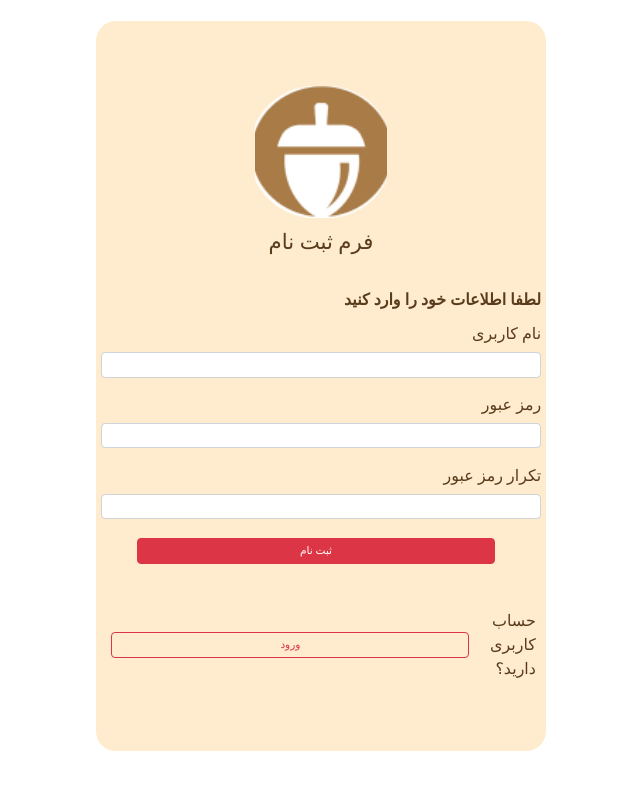
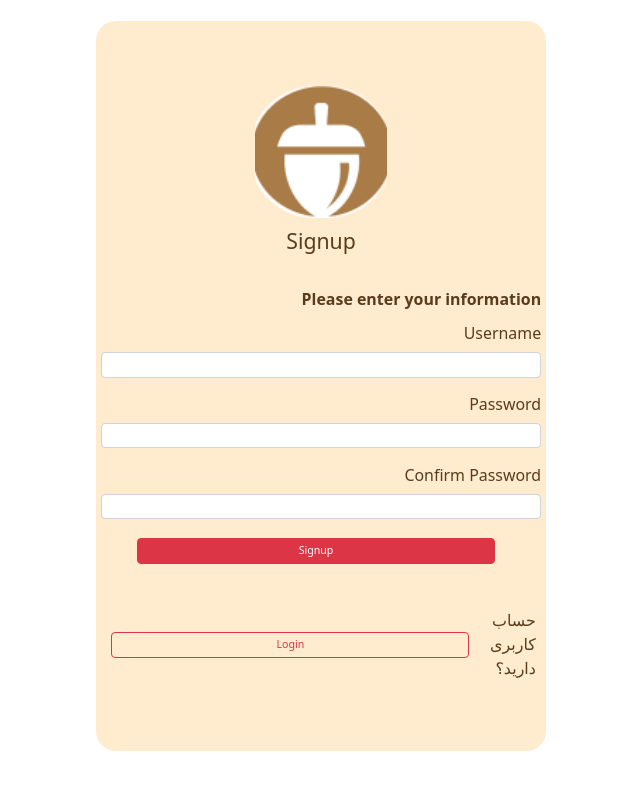
Before and after one commit to pzarghami/Amazon, a React (Create React App) app in the folder Front/baloot/: page /signup in a window 1280 px wide. Shown: the top 790 px of the page, without its empty margins (319-959 px from the left). Built offline with nearby package versions, Linux system fonts and the light colour scheme.

Commit message:
Add Header with profile.

```diff
--- a/Front/baloot/src/layout/HeaderWithoutProfile.css
+++ b/Front/baloot/src/layout/HeaderWithoutProfile.css
@@ -10,42 +10,36 @@
 
 .search-box .category {
     width: 7.1vw;
-    height: 6.2vh;
-
+    height: 6vh;
+    font-family: 'Inter';
+    font-style: normal;
+    font-weight: 400;
+    font-size: 3vh;
+    line-height: 29px;
+    text-align: center;
+    color: #593C1C;
     background: #D8C1A8;
     mix-blend-mode: normal;
     border-radius: 15px;
-
+    border-color: #D8C1A8;
     display: flex;
     align-items: center;
 }
 
-.search-box .category span {
+.search-box .category option {
     font-family: 'Inter';
     font-style: normal;
     font-weight: 400;
     font-size: 1.5rem;
     line-height: 29px;
     text-align: center;
+    margin-left: 0.9vw;
+    border-radius: 60px;
+    color: #593C1C;
+    border:1px solid red;
 
-    margin-left: 0.9vw;
-
-    color: #593C1C;
 }
 
-.search-box span {
-    font-family: 'Inter';
-    font-style: normal;
-    font-weight: 400;
-    font-size: 1.5rem;
-    line-height: 29px;
-    /* identical to box height */
-
-    text-align: center;
-    margin-left: 1.4vw;
-
-    color: #919191;
-}
 
 .search-box img {
     width: 1.6vw;
--- a/Front/baloot/src/layout/HeaderWithoutProfile.js
+++ b/Front/baloot/src/layout/HeaderWithoutProfile.js
@@ -19,7 +19,7 @@ export default function HeaderWithoutProfile() {
                             <option value="cat">Category</option>
                         </select>
                         <input type="text" className='search-for' ></input>
-                        <img src={magnifier} alt="magnifier" />
+                        <img src={magnifier} alt="magnifier" type="submit" />
                     </form>
                 </>
             }
--- a/Front/baloot/src/pages/js/Login.js
+++ b/Front/baloot/src/pages/js/Login.js
@@ -55,7 +55,7 @@ export default function Login() {
                 type="username"
                 id="form2Example11"
                 className="form-control"
-                onChange={e=> {setUser(e.target.value)}}
+                onChange={e => {setUser(e.target.value)}}
                 />
             </div>
 
@@ -65,7 +65,6 @@ export default function Login() {
                 type="password"
                 id="form2Example22"
                 className="form-control"
-
                 onChange={e => { setPassword(e.target.value) }}
                  />
 
--- a/Front/baloot/src/pages/js/Signup.js
+++ b/Front/baloot/src/pages/js/Signup.js
@@ -1,9 +1,44 @@
 import '../css/auth.css';
 import logo from '../../images/logo.png'
 import { Link, useLocation, useNavigate } from 'react-router-dom';
+import { useState } from 'react';
+import axios from 'axios';
 
 
 export default function Signup() {
+    const location = useLocation();
+    const navigate = useNavigate();
+
+    const [error, setError] = useState('');
+
+    const [username, setUser] = useState('');
+    const [password, setPassword] = useState('');
+    const [passwordAuth, setPasswordAuth] = useState('');
+
+    const handelSignup = async (e) => {
+
+        e.preventDefault();
+        setError('');
+        const from = location.state?.from || '/commodities';
+        try {
+            if(password != passwordAuth){
+                setError("Your password is not the same.");
+                return;
+            }
+            const data = { username, password };
+
+            const response = await axios.post('/auth/login/', data);
+
+            if (response.data.status) {
+                localStorage.setItem('userLoggedIn', true);
+                localStorage.setItem('userId', username);
+                navigate(from, { replace: true });
+            }
+
+        } catch (e) {
+            setError('The username is already taken.')
+        }
+    }
     return (
         <div class="floating-card-signup">
             <div class="card-body p-md-5 mx-md-4">
@@ -13,39 +48,53 @@ export default function Signup() {
                 </div>
 
                 <div class="text-center">
-                    <h2 class="mt-1 mb-5 pb-1">فرم ثبت نام</h2>
+                    <h2 class="mt-1 mb-5 pb-1">Signup</h2>
                 </div>
 
-                <form>
-                    <p><strong>لطفا اطلاعات خود را وارد کنید</strong></p>
+                <form onSubmit={handelSignup}>
+                    <p><strong>Please enter your information</strong></p>
 
                     <div class="form-outline mb-4">
-                        <label class="form-label" for="form2Example11">نام کاربری</label>
-                        <input type="email" id="form2Example11" class="form-control" />
+                        <label class="form-label" for="form2Example11">Username</label>
+                        <input type="username"
+                            id="form2Example11"
+                            class="form-control"
+                            onChange={e => { setUser(e.target.value) }}
+                        />
+                    </div>
+
+                    <div class="form-outline mb-4">
+                        <label class="form-label" for="form2Example22">Password</label>
+                        <input
+                            type="password"
+                            id="form2Example22"
+                            class="form-control"
+                            onChange={e => { setPassword(e.target.value) }} />
 
                     </div>
 
                     <div class="form-outline mb-4">
-                        <label class="form-label" for="form2Example22">رمز عبور</label>
-                        <input type="password" id="form2Example22" class="form-control" />
+                        <label class="form-label" for="form2Example22">Confirm Password</label>
+                        <input type="password"
+                            id="form2Example22"
+                            class="form-control"
+                            onChange={e => { setPasswordAuth(e.target.value) }} />
 
                     </div>
-
-                    <div class="form-outline mb-4">
-                        <label class="form-label" for="form2Example22">تکرار رمز عبور</label>
-                        <input type="password" id="form2Example22" class="form-control" />
-
-                    </div>
-
-                    <div class="text-center pt-1 mb-5 pb-1">
-                        <button class="btn btn-danger btn-block fa-lg gradient-custom-2 mb-3" type="button">ثبت نام</button>
+                    {error &&
+                        <div className="text-center pt-1 mb-5 pb-1">
+                            <span className='text-danger'>{error}</span>
+                        </div>
+                    }
+                    <div className="text-center pt-1 mb-5 pb-1">
+                        <button className="btn btn-danger btn-block fa-lg gradient-custom-2 mb-3" type="submit">Signup</button>
                     </div>
 
                     <div class="d-flex align-items-center justify-content-center pb-4">
 
                         <div class="mx-3">
                             <Link to='/login'>
-                                <button type="button" class="btn btn-outline-danger">ورود</button>
+                                <button type="button" class="btn btn-outline-danger">Login</button>
                             </Link>
 
                         </div>
--- a/Front/baloot/src/pages/js/User.js
+++ b/Front/baloot/src/pages/js/User.js
@@ -0,0 +1,5 @@
+export default function User() {
+    return (
+
+    )
+}
```
Also changed, not shown: Front/baloot/src/images/Line 1.png (added), Front/baloot/src/images/Line 2.png (added), Front/baloot/src/layout/HeaderProfile.css (line endings or trailing spaces).
